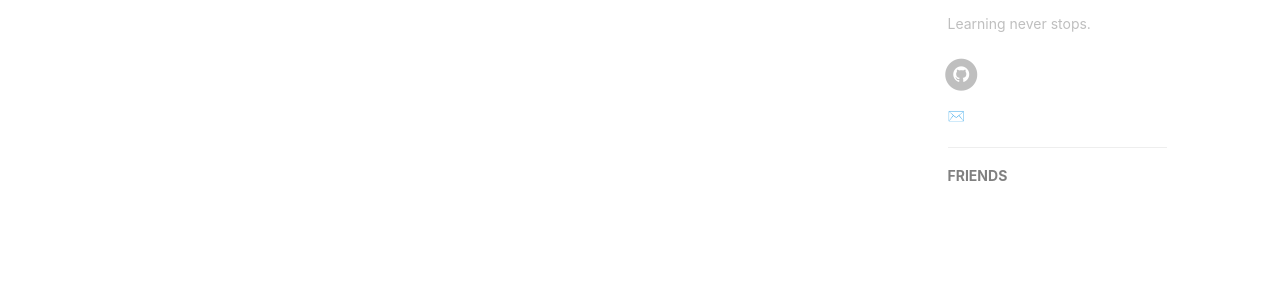
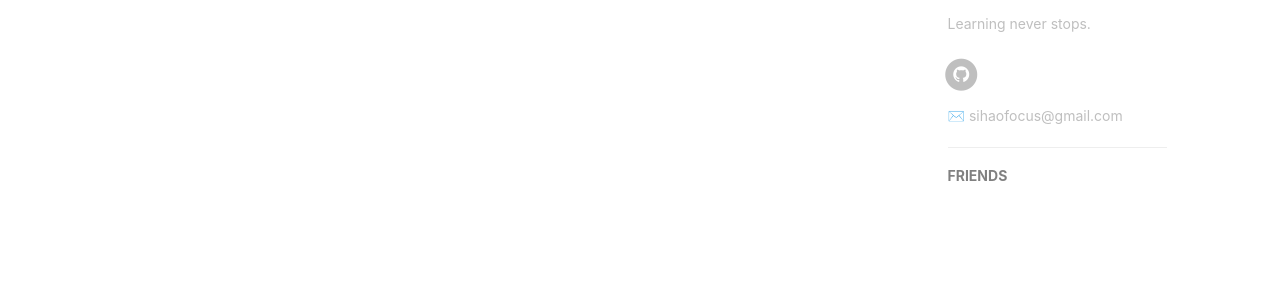
Before and after one commit to HaoWillSi/HaoWillSi.github.io, a Jekyll site: the page built from index.html, in a window 1280 px wide. Shown: the part 786-1079 px from the top of the page. Built offline with Jekyll 4.4.1, drawn with Linux system fonts in a browser that asks for light colours; nearby versions of some CDN libraries; the list of posts is cut into pages by our own code; comment, search, counter and statistics services are not loaded.

Commit message:
Update _config.yml

```diff
--- a/_config.yml
+++ b/_config.yml
@@ -2,7 +2,7 @@
 title: HSI Blog
 SEOTitle: 阿司的博客 | HSI Blog
 header-img: img/post-bg-desk.jpg
-email: ""
+email: "sihaofocus@gmail.com"
 description: "This is HSI's blog to record the life of Learning, Exploring and Creating."
 keyword: "HSI, BUPT, CAUC, Neuronal Dynamics, Computational Neuroscience"
 url: "https://HardworkingChris.github.io"              # your host, for absolute URL
```
